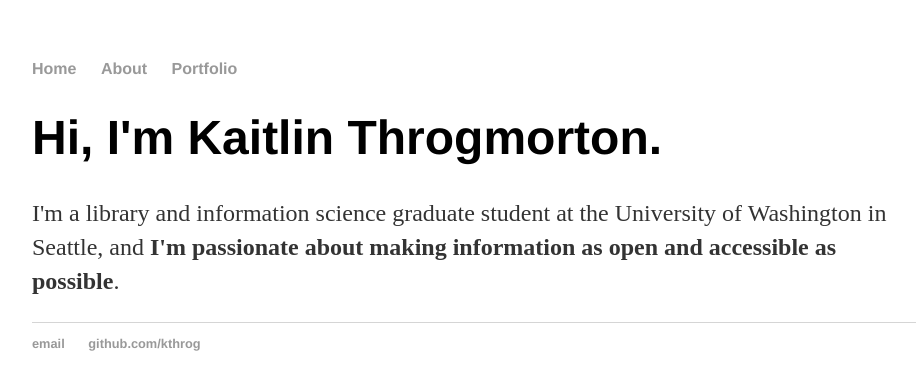
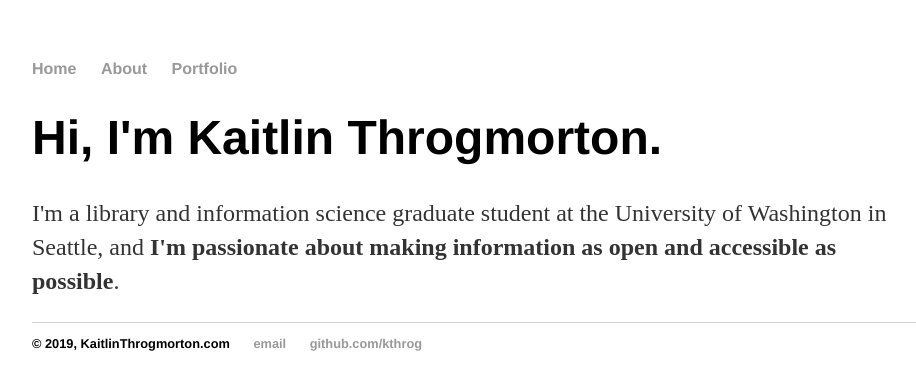
Before and after one commit to kthrog/old_site, a Jekyll site: the page built from index.html, in a window 1280 px wide. Shown: the top 390 px of the page, without its empty margins (160-1076 px from the left). Built offline with Jekyll 4.4.1, drawn with Linux system fonts in a browser that asks for light colours.

Commit message:
adding copyright

```diff
--- a/_layouts/default.html
+++ b/_layouts/default.html
@@ -20,7 +20,8 @@
 			</div><!-- /.container -->
 			<footer>
 	    		<ul>
-	        		<li><a href="mailto:kaitlin@kaitlinthrogmorton.com" target="_blank">email</a></li>
+				<li>© 2019, KaitlinThrogmorton.com</li>
+				<li><a href="mailto:kaitlin@kaitlinthrogmorton.com" target="_blank">email</a></li>
 	        		<li><a href="https://github.com/kthrog" target="_blank">github.com/kthrog</a></li>
 				</ul>
 			</footer>
```
